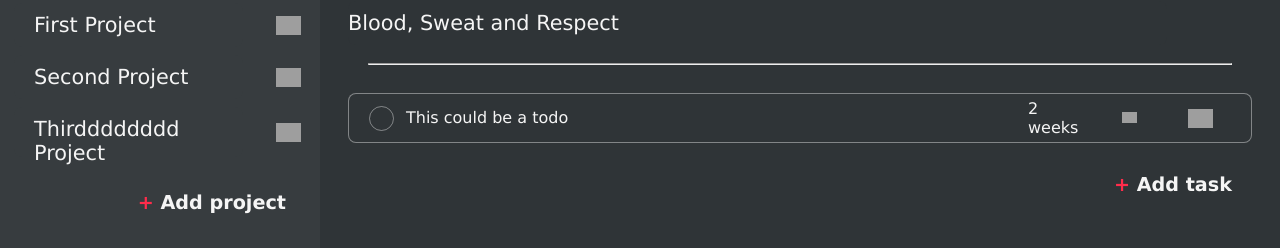
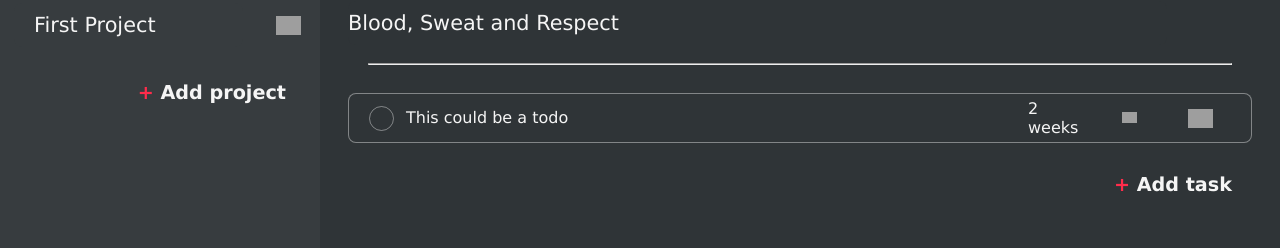
Before and after one commit to cbd23/todo-list, a website built with webpack: page dist/index.html in a window 1280 px wide. Shown: the part 93-341 px from the top of the page. Built offline with nearby package versions, Linux system fonts and the light colour scheme; grey boxes are pictures that could not be loaded.

Commit message:
Remove the placeholder for 'second project'.

```diff
--- a/dist/index.html
+++ b/dist/index.html
@@ -11,19 +11,12 @@
             <div id="menu">
                 <div class="projects-heading">Projects</div>
                 <hr>
-                <div class="project-list-item">
-                    <div class="project-list-item-name">First Project</div>
-                    <div class="project-list-item-delete"></div>
+                <div class="projects-list">
+                    <div class="project-list-item">
+                        <div class="project-list-item-name">First Project</div>
+                        <div class="project-list-item-delete"></div>
+                    </div>
                 </div>
-                <div class="project-list-item">
-                    <div class="project-list-item-name">Second Project</div>
-                    <div class="project-list-item-delete"></div>
-                </div>
-                <div class="project-list-item">
-                    <div class="project-list-item-name">Thirdddddddd Project</div>
-                    <div class="project-list-item-delete"></div>
-                </div>
-
                 <div class="add-project" data-open-modal><span class="plus-icon">+&nbsp;</span>Add project</div>
                 <div class="modal-container">
                     <dialog class="modal-one">
```
